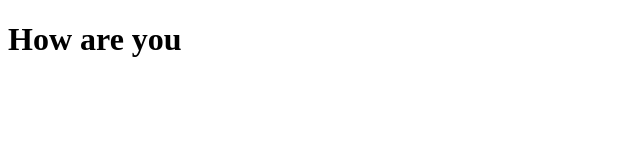
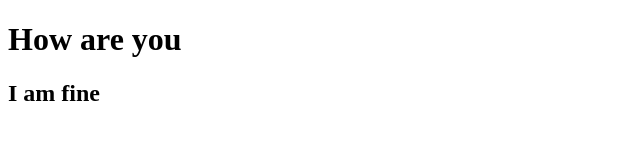
Before and after one commit to morampudisunil/basic-html, a plain HTML site: page sub.html in a window 1280 px wide. Shown: the whole page, without its empty margins (0-640 px from the left). Drawn offline with Linux system fonts and the light colour scheme.

Commit message:
sub.html updated...

```diff
--- a/sub.html
+++ b/sub.html
@@ -7,5 +7,6 @@
 </head>
 <body>
     <h1>How are you</h1>
+    <h2>I am fine</h2>
 </body>
 </html>
```
